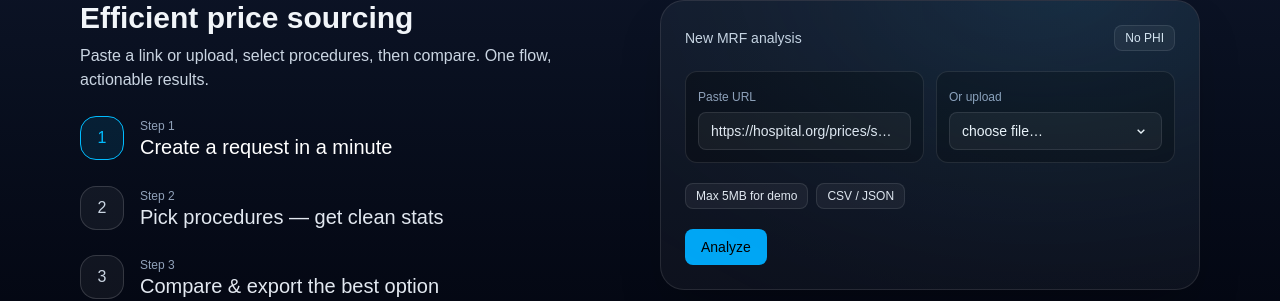
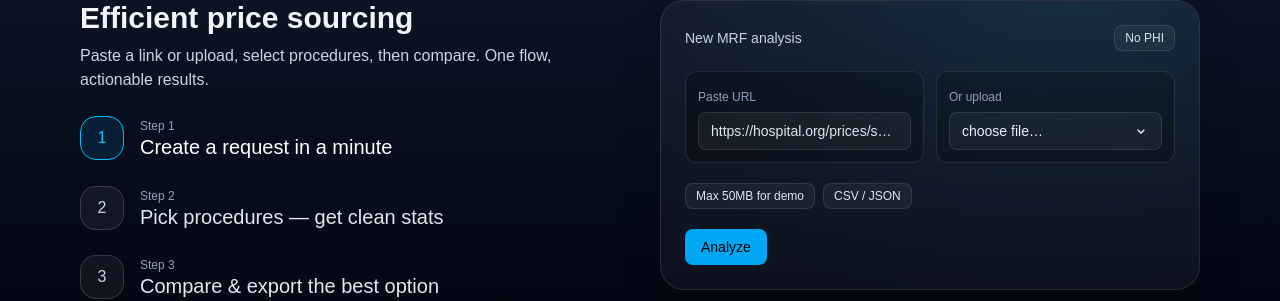
Before and after one commit to marphco/costvista, a Next.js app in the folder frontend/: page / in a window 1280 px wide. Shown: the part 1344-1645 px from the top of the page. Built offline with nearby package versions, Linux system fonts and the light colour scheme.

Commit message:
changed 50mb limit in Landing Page

```diff
--- a/frontend/src/app/landing/LandingClient.tsx
+++ b/frontend/src/app/landing/LandingClient.tsx
@@ -423,7 +423,7 @@ function Step1Card() {
         </div>
       </div>
       <div className="flex items-center gap-2">
-        <Chip>Max 5MB for demo</Chip>
+        <Chip>Max 50MB for demo</Chip>
         <Chip>CSV / JSON</Chip>
       </div>
       <button className="rounded-lg bg-sky-500 text-black px-4 py-2 text-sm font-medium hover:bg-sky-400">
```
